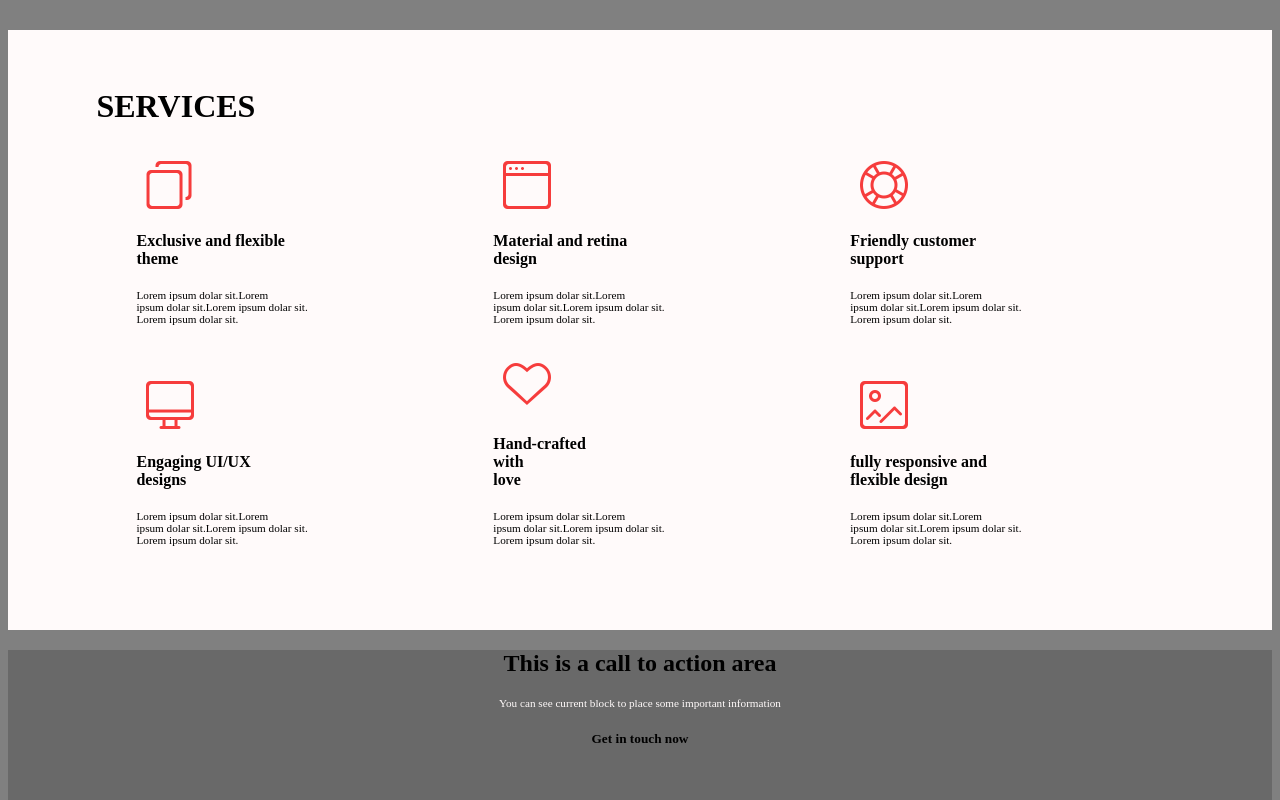
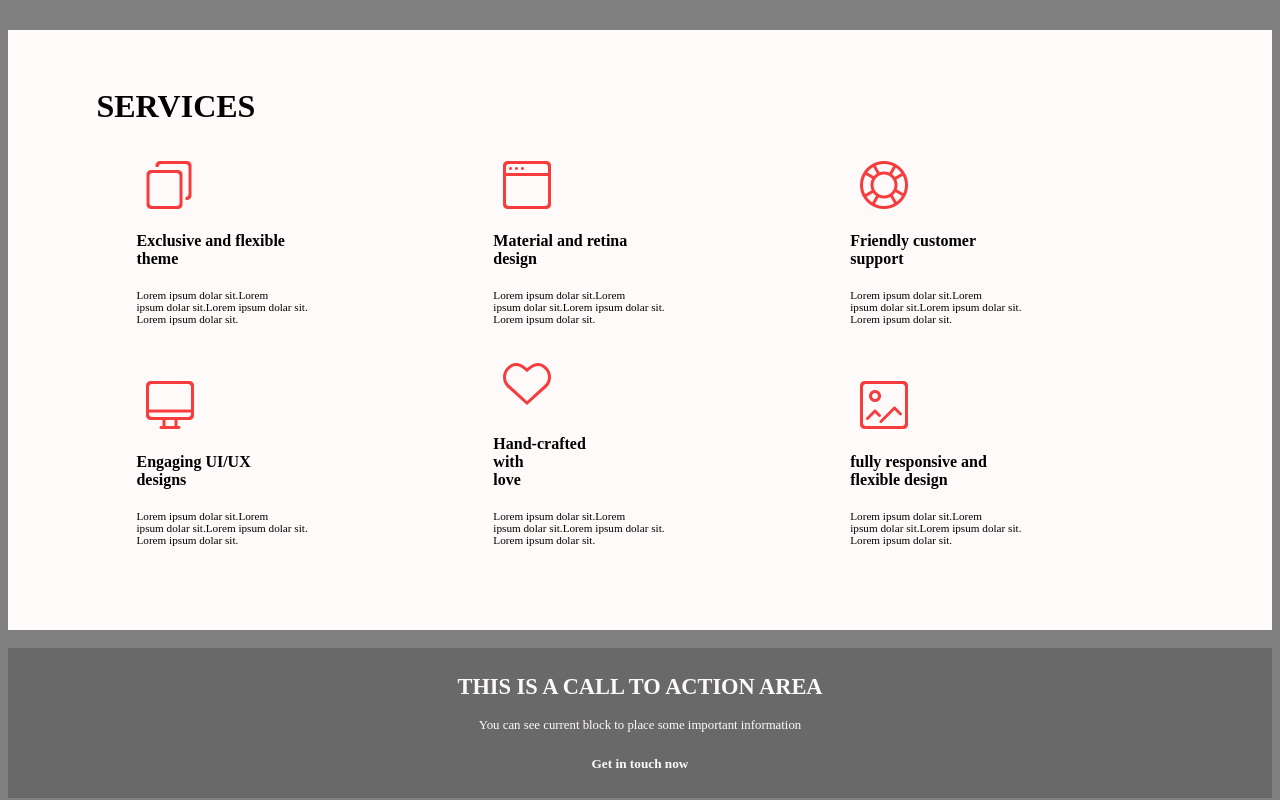
Before and after one commit to BethMwangi/FrontEndExercises, a plain HTML site: page index.html in a window 1280 px wide. Shown: the part 2250-3050 px from the top of the page. Drawn offline with Linux system fonts and the light colour scheme.

Commit message:
Content in row4 modified

```diff
--- a/style.css
+++ b/style.css
@@ -265,4 +265,13 @@ p {
     height: 150px;
     text-align: center;
     background-color: dimgrey;
+    color: snow;
 }
+.row4 h2 {
+    text-transform: uppercase;
+    font-size: 140%;
+    padding-top: 2%;
+}
+.row4 p {
+    font-size: 80%;
+}
```
